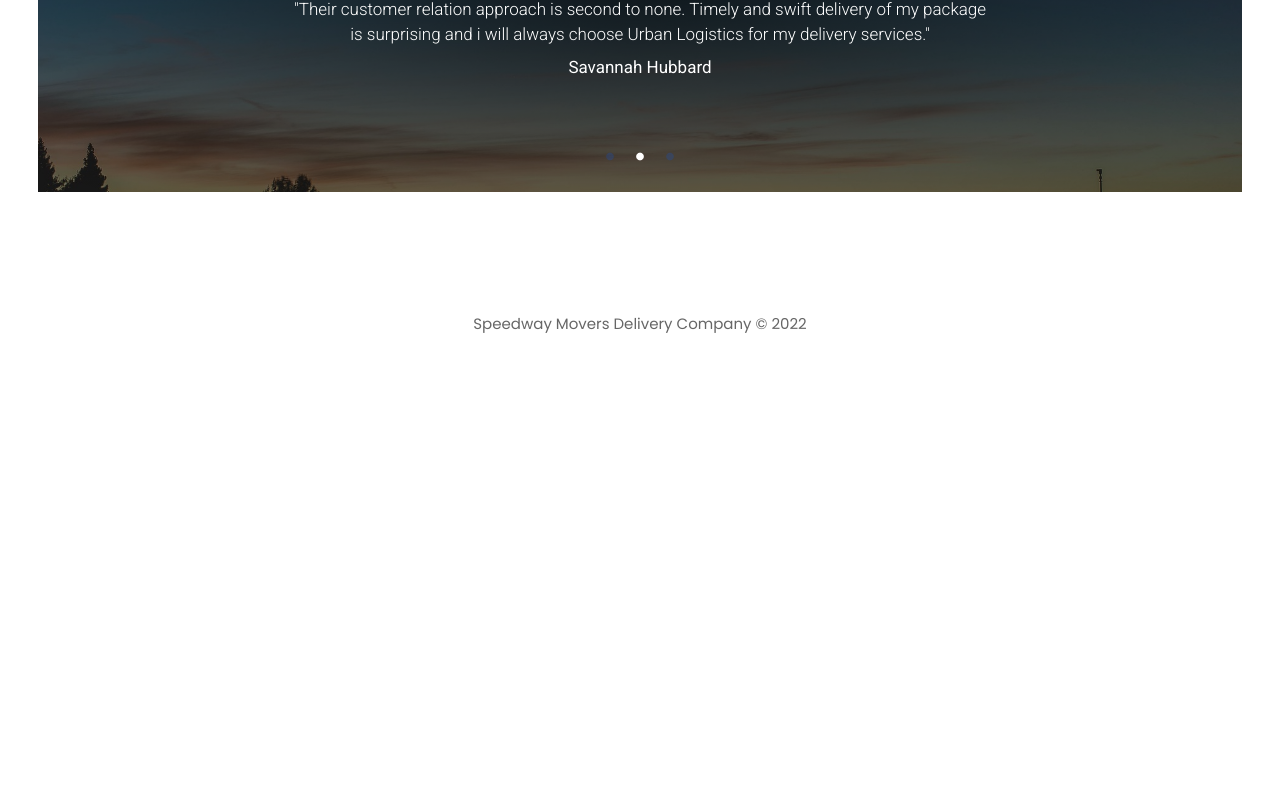
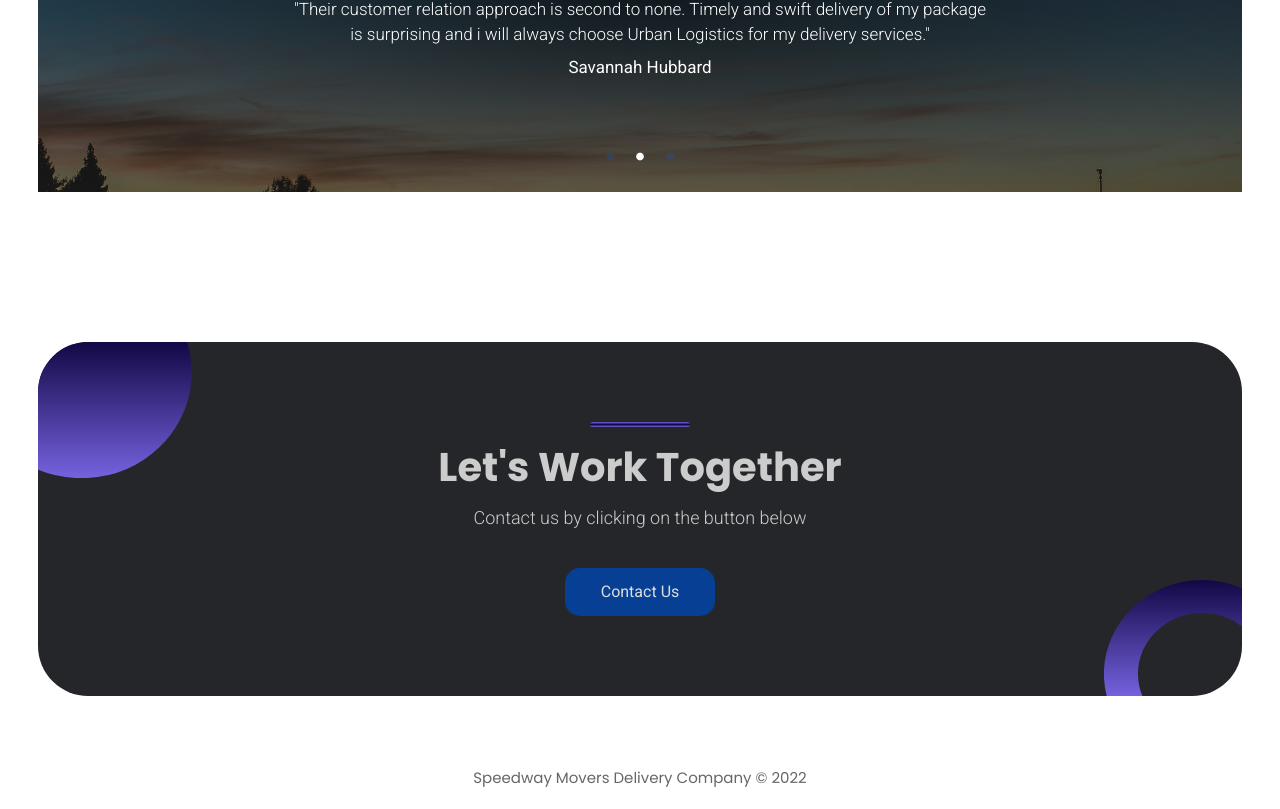
Before and after one commit to kiisi/reduxtoolkit_1, a React (Create React App) app: page / in a window 1280 px wide. Shown: the part 3136-3945 px from the top of the page. Before the commit the page ends 3491 px from the top, so only its background shows below. Built offline with nearby package versions, Linux system fonts and the light colour scheme.

Commit message:
Added connect component

```diff
--- /dev/null
+++ b/src/Pages/Home/Connect/Connect.css
@@ -0,0 +1,85 @@
+.connect-wrapper{
+    padding:5rem 0;
+}
+.connect{
+    width:94%;
+    max-width:1400px;
+    display:grid;
+    place-items:center;
+    padding:8rem 2rem;
+    background:#25262A;
+    position:relative;
+    border-radius: 5rem;
+    overflow:hidden;
+}
+.connect-intersection{
+    position:absolute;
+    bottom:-1%;
+    right:0;
+    z-index:0;
+}
+.connect-intersect{
+    position:absolute;
+    z-index:0;
+    top:0;
+    left:0;
+}
+.connect-content{
+    display:grid;
+    place-items:center;
+}
+.connect-content-line{
+    width:10rem;
+    height: 5px;
+    border-radius: 5px;background: linear-gradient( #7562DF, #120845,#7562DF);
+}
+.connect-content-main{
+    font-size:4rem;
+    text-align: center;
+    color:#ccc;
+    padding:1rem 0;
+    z-index:1;
+    font-family:var(--primary-font);
+}
+.connect-content-sub{
+    font-size:1.8rem;
+    color:#ccc;
+    text-align: center;
+    font-family:var(--secondary-font);
+    width:100%;
+    z-index:1;
+    font-weight:300;
+    max-width:65rem;
+}
+.connect-content-btn{
+    padding-top:4rem;
+    z-index:1;
+}
+.connect-content-btn .btn-c{
+    height:4.8rem;
+    z-index:1;
+    width:15rem;
+    background:#063F93;
+    border-radius: 1.5rem;
+    font-size:1.6rem;
+    color:#ccc;
+    display:grid;
+    place-items:center;
+    font-family:var(--secondary-font);
+
+}
+.connect-content-btn .btn-c:active {
+    border:1px solid #ddd;
+}
+.btn-c a,
+.btn-c a::after,
+.btn-c a::before{
+    text-decoration:none;
+    color:#ddd;
+}
+
+@media screen and (max-width:768px){
+    .connect-content-main{
+        font-size:3rem;
+    }
+}
--- /dev/null
+++ b/src/Pages/Home/Connect/Connect.js
@@ -0,0 +1,31 @@
+import React from 'react'
+import './Connect.css'
+import { ReactComponent as Intersection } from '../../../assets/Intersection-2.svg'
+import { ReactComponent as Intersect } from '../../../assets/Intersection-1.svg'
+
+const Connect = () => {
+  return (
+    <div className="max-wrapper connect-wrapper" id="connect">
+      <div className="connect">
+        <div className="connect-intersection">
+          <Intersection />
+        </div>
+        <div className="connect-intersect">
+          <Intersect />
+        </div>
+        <div className="connect-content">
+          <div className="connect-content-line"></div>
+          <h1 className="connect-content-main">Let's Work Together</h1>
+          <div className="connect-content-sub">Contact us by clicking on the button below</div>
+          <div className="connect-content-btn">
+            <div className="btn-c">
+            <a href="mailto:speedwaysinternationaldelivery@aol.com">Contact Us</a>
+            </div>
+          </div>
+        </div>
+      </div>
+    </div>
+  )
+}
+
+export default Connect
--- a/src/Pages/Home/Home.js
+++ b/src/Pages/Home/Home.js
@@ -1,5 +1,6 @@
 import React from 'react'
 import About from './About/About'
+import Connect from './Connect/Connect'
 import Hero from './Hero/Hero'
 import Offer from './Offer/Offer'
 import Offersub from './Offersub/Offersub'
@@ -13,6 +14,7 @@ const Home = () => {
       <Offersub/>
       <About/>
       <Testimony/>
+      <Connect/>
     </>
   )
 }
```
Also changed, not shown: src/assets/Intersection-1.svg (added), src/assets/Intersection-2.svg (added).
